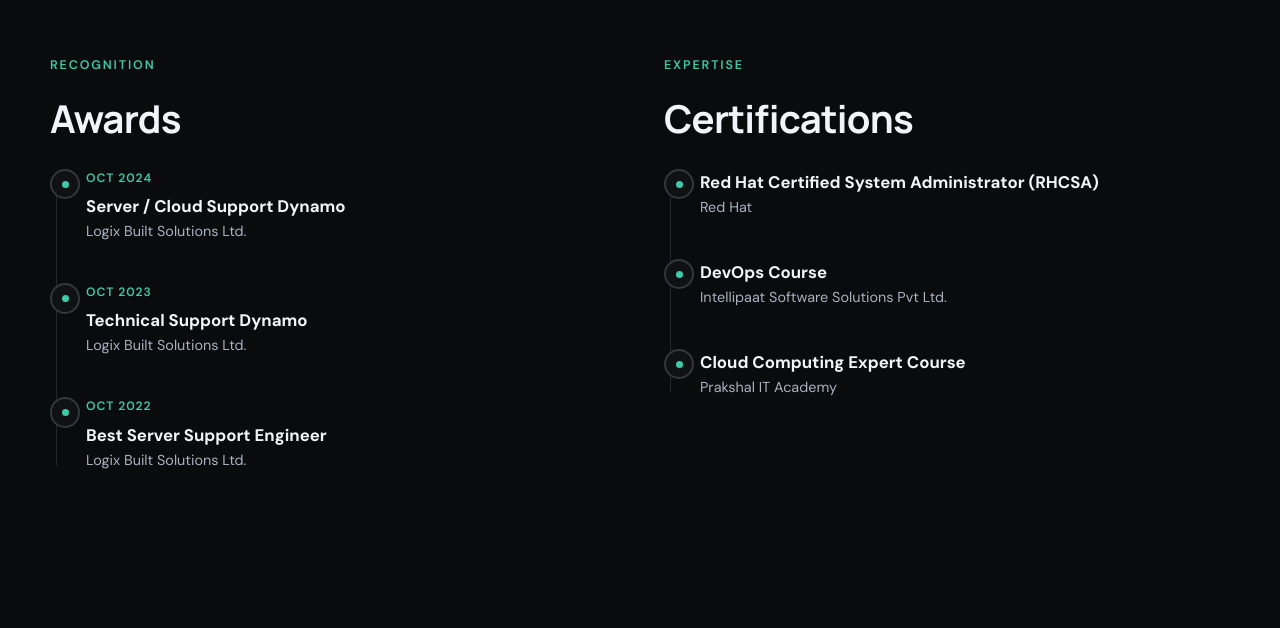
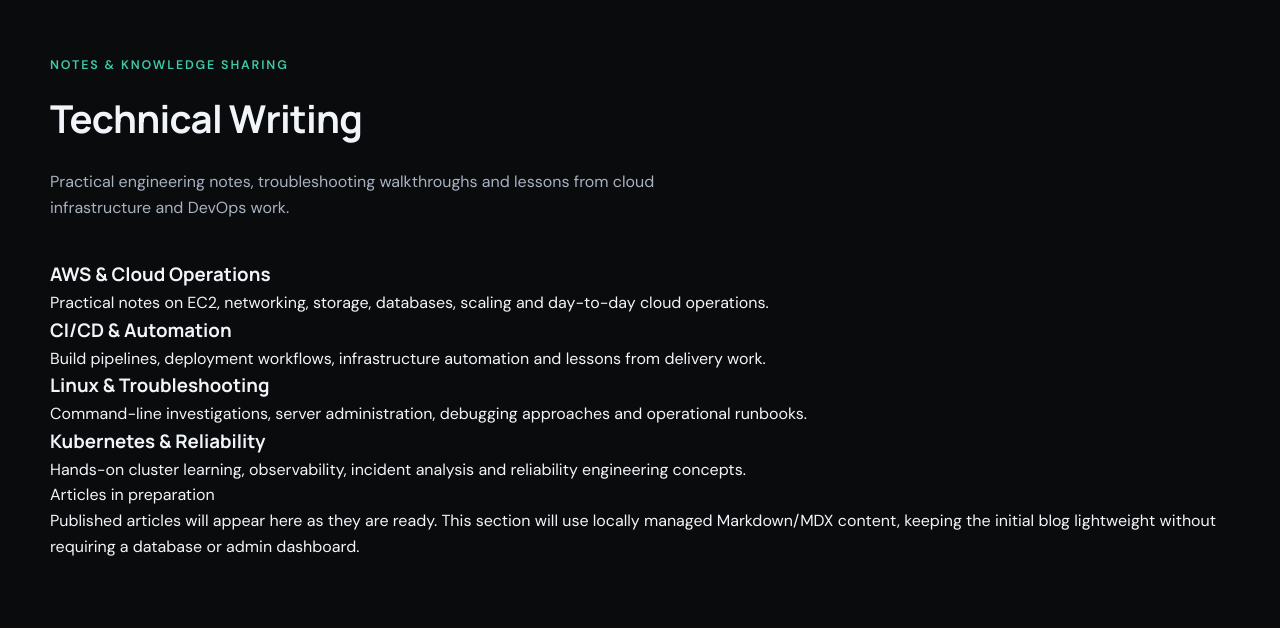
Before and after one commit to jenidevops30/portfolio, a React (Vite) app in the folder frontend/: page / in a window 1280 px wide. Shown: the part 8372-9000 px from the top of the page. Built offline with nearby package versions, Linux system fonts and the light colour scheme.

Commit message:
Add blog section to portfolio page

```diff
--- a/frontend/src/App.jsx
+++ b/frontend/src/App.jsx
@@ -1,6 +1,7 @@
 import Navbar from './components/Navbar';
 import Hero from './components/Hero';
 import About from './components/About';
+import Blog from './components/Blog';
 import Architecture from './components/Architecture';
 import ProjectCard from './components/ProjectCard';
 import TimelineItem from './components/TimelineItem';
@@ -74,6 +75,8 @@ function App() {
         </div>
       </section>
 
+      <Blog />
+
       {/* AWARDS & CERTIFICATIONS */}
       <section id="awards">
         <div className="container">
```
